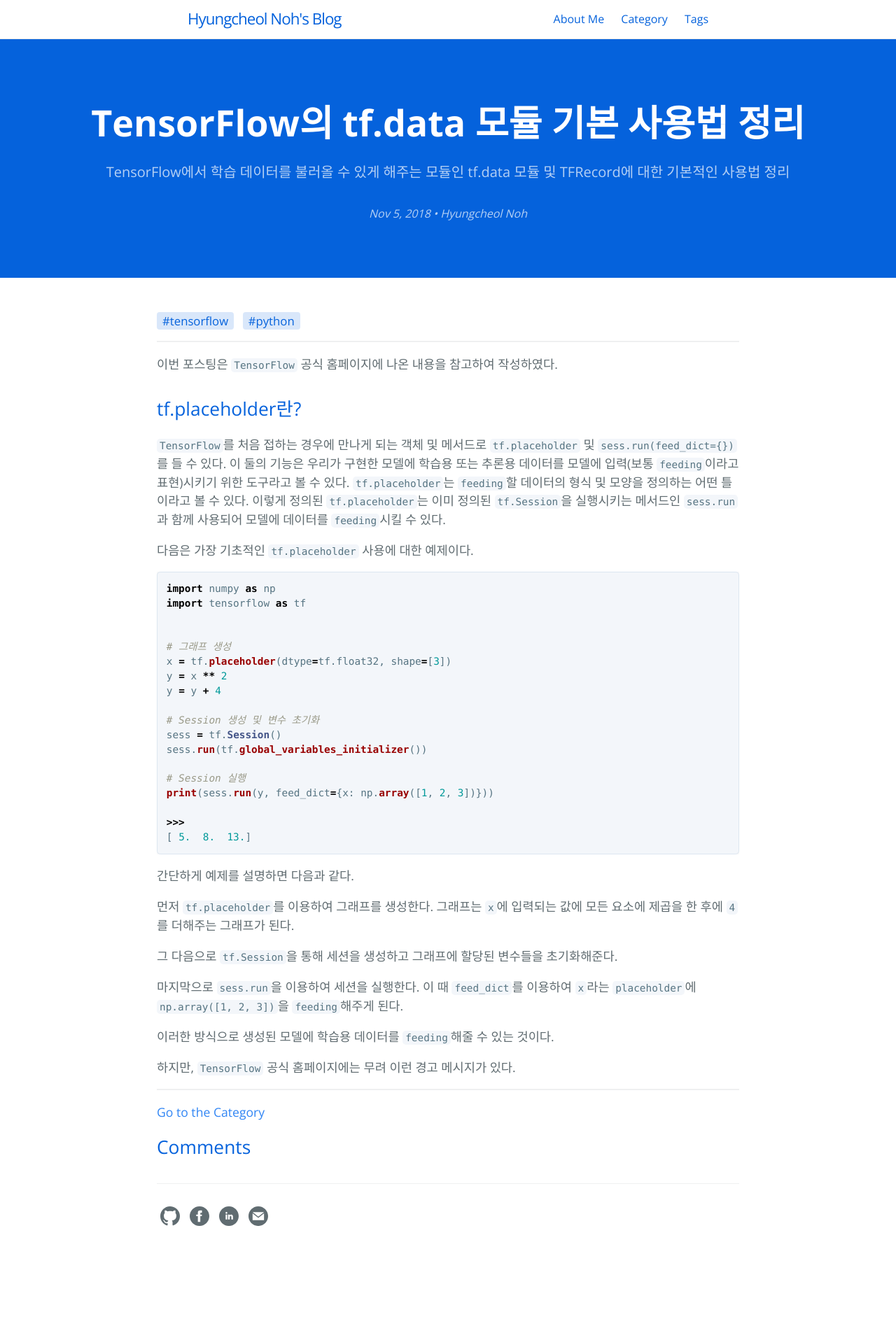
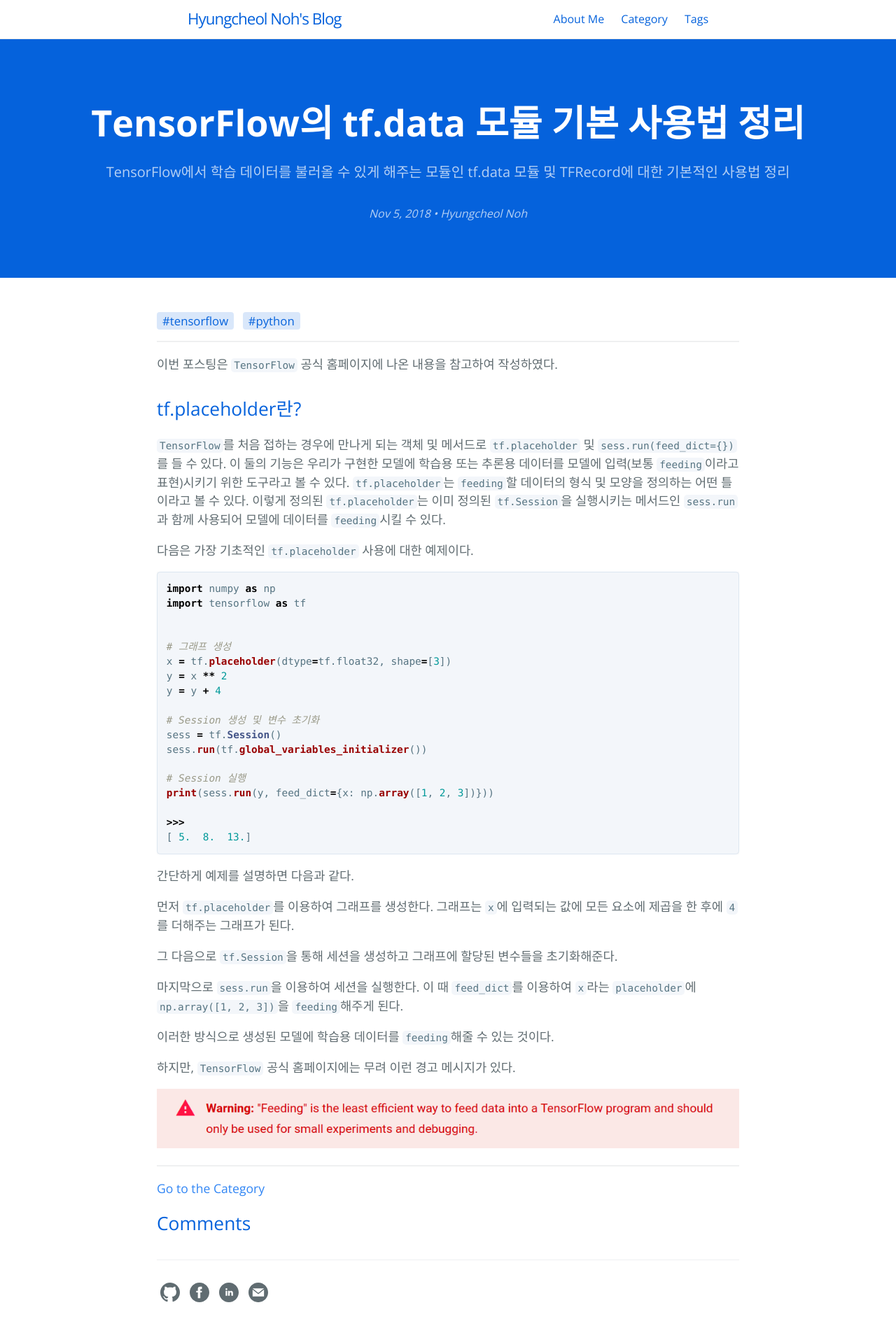
Before and after one commit to hcnoh/hcnoh.github.io, a Jekyll site: the page built from _posts/2018-11-05-tensorflow-data-module.md, in a window 1280 px wide. Shown: the whole page at 70% size. Built offline with Jekyll 4.4.1, drawn with Linux system fonts in a browser that asks for light colours; comment, search, counter and statistics services are not loaded; before the commit the page ends 1806 px from its top, so only the background shows below that.

Commit message:
Update 2018-11-05-tensorflow-data-module.md

```diff
--- a/_posts/2018-11-05-tensorflow-data-module.md
+++ b/_posts/2018-11-05-tensorflow-data-module.md
@@ -52,3 +52,5 @@ print(sess.run(y, feed_dict={x: np.array([1, 2, 3])}))
 이러한 방식으로 생성된 모델에 학습용 데이터를 `feeding`해줄 수 있는 것이다.
 
 하지만, `TensorFlow` 공식 홈페이지에는 무려 이런 경고 메시지가 있다.
+
+![](/assets/img/2018-11-05-tensorflow-data-module/01.png)
```
